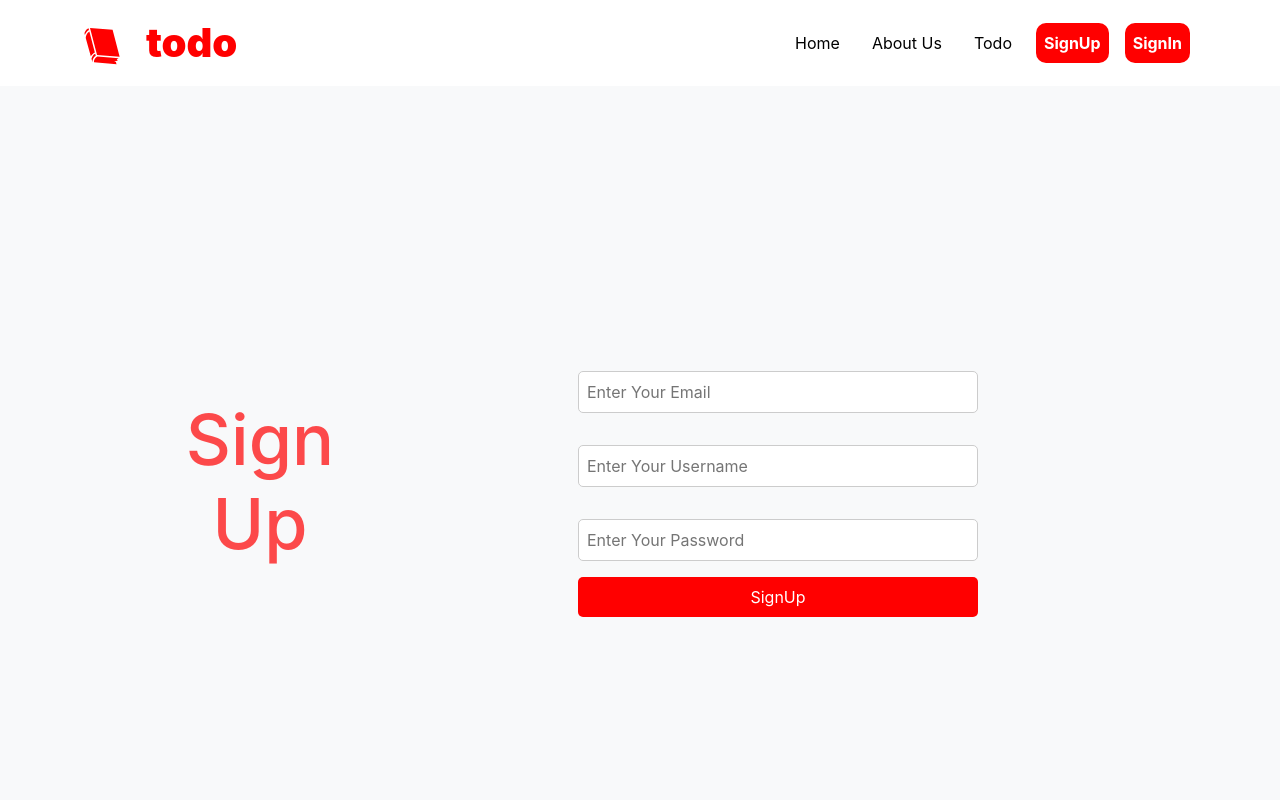
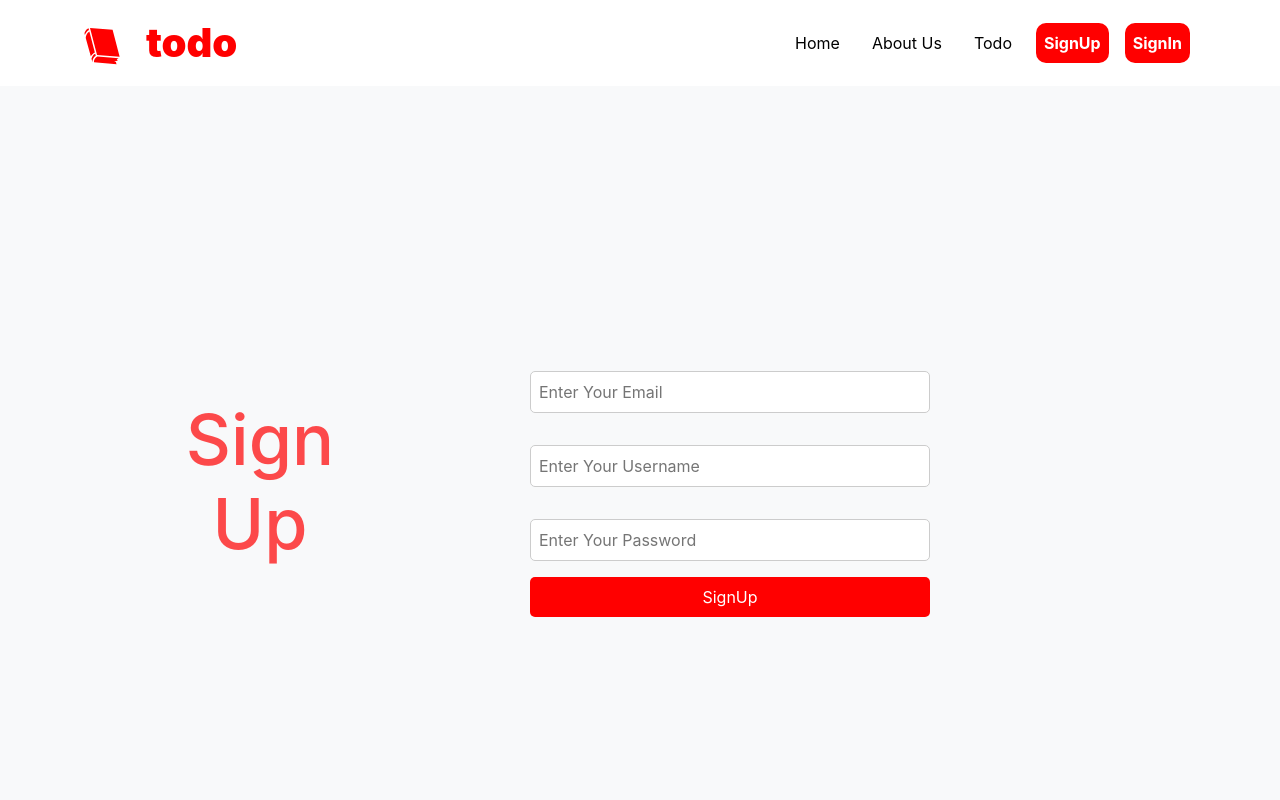
Before and after one commit to nayansi-g/ToDo-App-frontend, a React (Create React App) app: page /signup in a window 1280 px wide. Shown: the top 800 px of the page. Built offline with nearby package versions, Linux system fonts and the light colour scheme.

Commit message:
signup css updated

```diff
--- a/src/Components/Signup/SignUp.jsx
+++ b/src/Components/Signup/SignUp.jsx
@@ -54,7 +54,7 @@ const SignUp = () => {
                     </div>
                     <div className='col-lg-8 column d-flex justify-content-center align-items-center'>
                         <div className='d-flex flex-column w-100 p-5'>
-                            <form className='d-flex flex-column w-100 p-5' onSubmit={submitForm}>
+                            <form className='d-flex flex-column w-100' onSubmit={submitForm}>
                                 <input className='p-2 my-3 input-signup'
                                     type="email" name='email' ref={email}
                                     placeholder='Enter Your Email' />
```
